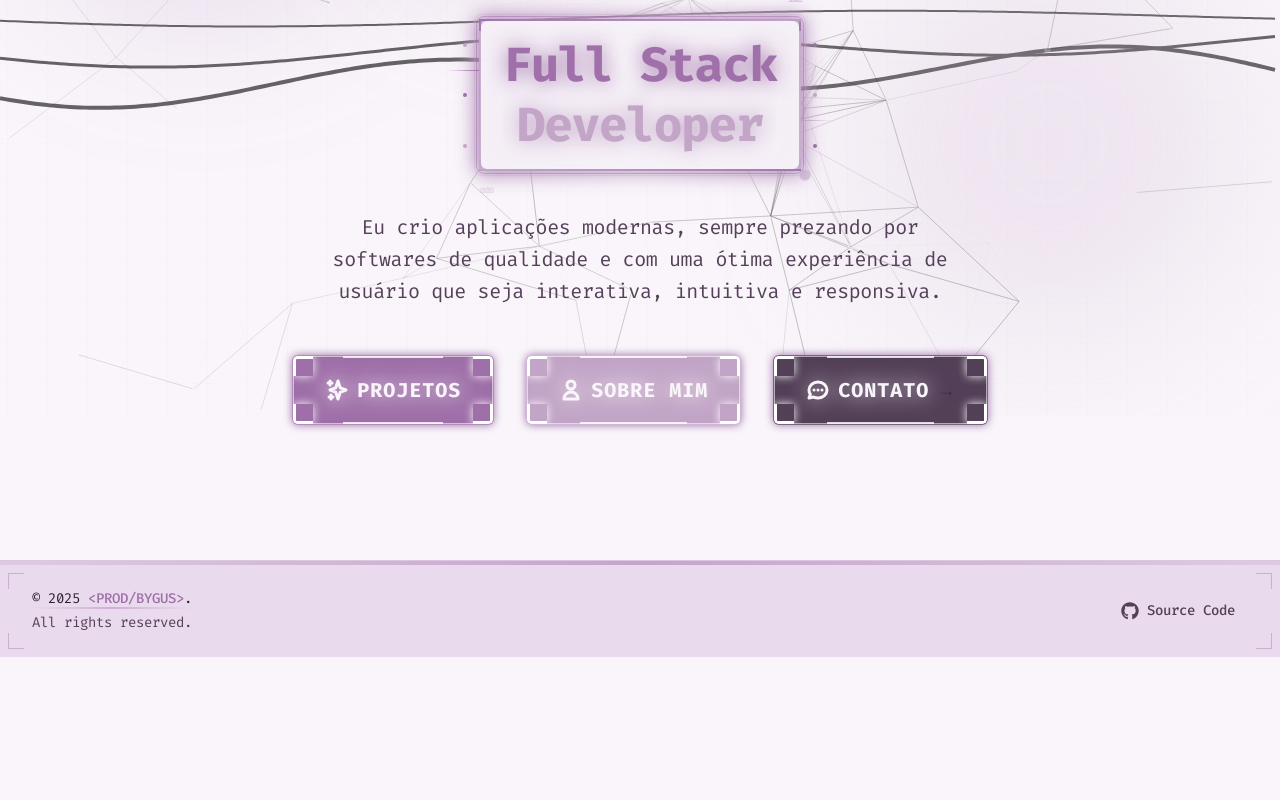
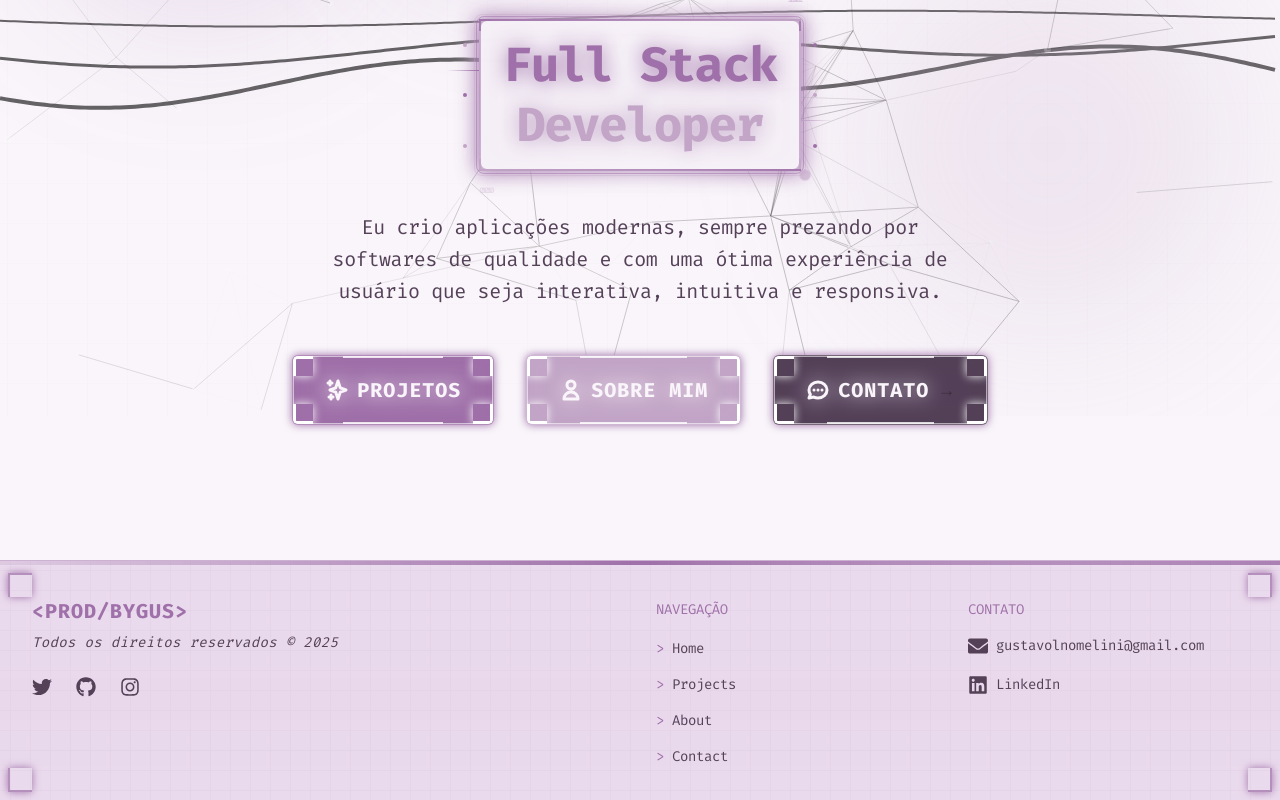
Before and after one commit to gustavo-nomelini/portfolio-prodbygus, a Next.js app: page / in a window 1280 px wide. Shown: the part 384-1184 px from the top of the page. Before the commit the page ends 1041 px from the top, so only its background shows below. Built offline with nearby package versions, Linux system fonts and the light colour scheme; a web font is replaced by a local one.

Commit message:
feat: enhance footer with social links, animations, and improved layout

```diff
--- a/src/components/layout/Footer.tsx
+++ b/src/components/layout/Footer.tsx
@@ -1,65 +1,277 @@
 'use client';
 
-import { FaGithub } from 'react-icons/fa';
+import { useEffect, useState } from 'react';
+import {
+  FaEnvelope,
+  FaGithub,
+  FaInstagram,
+  FaLinkedin,
+  FaTwitter,
+} from 'react-icons/fa';
 import ClientOnly from './ClientOnly';
 
 const Footer = () => {
-  // Usar um valor constante para o ano igual ao usado no Header
   const currentYear = '2025';
+  const [isGlitching, setIsGlitching] = useState(false);
+
+  const socialLinks = [
+    {
+      name: 'Twitter',
+      href: 'https://twitter.com/prodbygus37',
+      icon: <FaTwitter className="w-5 h-5" />,
+    },
+    {
+      name: 'GitHub',
+      href: 'https://github.com/gustavo-nomelini',
+      icon: <FaGithub className="w-5 h-5" />,
+    },
+    {
+      name: 'Instagram',
+      href: 'https://instagram.com/prodbygus37',
+      icon: <FaInstagram className="w-5 h-5" />,
+    },
+  ];
+
+  const footerLinks = [
+    { name: 'Home', href: '/' },
+    { name: 'Projects', href: '/projects' },
+    { name: 'About', href: '/about' },
+    { name: 'Contact', href: '/contact' },
+  ];
+
+  useEffect(() => {
+    const glitchInterval = setInterval(
+      () => {
+        setIsGlitching(true);
+        setTimeout(() => setIsGlitching(false), 150);
+      },
+      Math.random() * 5000 + 3000,
+    );
+
+    return () => clearInterval(glitchInterval);
+  }, []);
 
   return (
     <ClientOnly>
-      <footer className="bg-[var(--color4)]/90 backdrop-blur-md text-[var(--foreground)] border-t border-[var(--color1)]/20">
-        {/* Linha decorativa no topo */}
-        <div className="h-1 w-full bg-gradient-to-r from-[var(--color3)]/30 via-[var(--color1)]/50 to-[var(--color3)]/30"></div>
+      <footer
+        className={`relative bg-[var(--color4)]/90 backdrop-blur-md text-[var(--foreground)] border-t border-[var(--color1)]/40 overflow-hidden ${isGlitching ? 'cyber-glitch' : ''}`}
+      >
+        {/* Top decorative line with animation */}
+        <div className="h-1 w-full bg-gradient-to-r from-[var(--color3)]/30 via-[var(--color1)] to-[var(--color3)]/30 relative overflow-hidden">
+          <div className="absolute inset-0 bg-gradient-to-r from-transparent via-[var(--color1)] to-transparent animate-slide"></div>
+        </div>
 
-        <div className="max-w-7xl mx-auto px-4 sm:px-6 lg:px-8 py-4 sm:py-6 relative">
-          {/* Decorative corner elements */}
-          <div className="absolute top-2 left-2 w-4 h-4 border-t border-l border-[var(--color1)]/40 hidden sm:block"></div>
-          <div className="absolute top-2 right-2 w-4 h-4 border-t border-r border-[var(--color1)]/40 hidden sm:block"></div>
-          <div className="absolute bottom-2 left-2 w-4 h-4 border-b border-l border-[var(--color1)]/40 hidden sm:block"></div>
-          <div className="absolute bottom-2 right-2 w-4 h-4 border-b border-r border-[var(--color1)]/40 hidden sm:block"></div>
+        {/* Grid overlay */}
+        <div
+          className="absolute inset-0 opacity-5 pointer-events-none"
+          style={{
+            backgroundImage: `linear-gradient(0deg, transparent 24%, var(--color1) 25%, var(--color1) 26%, transparent 27%, transparent 74%, var(--color1) 75%, var(--color1) 76%, transparent 77%, transparent),
+                            linear-gradient(90deg, transparent 24%, var(--color1) 25%, var(--color1) 26%, transparent 27%, transparent 74%, var(--color1) 75%, var(--color1) 76%, transparent 77%, transparent)`,
+            backgroundSize: '40px 40px',
+          }}
+        />
 
-          <div className="flex flex-col md:flex-row justify-between items-center gap-3">
-            <div className="mb-3 md:mb-0 text-center md:text-left">
-              <div className="flex flex-col space-y-1">
-                <p className="text-sm relative inline-block">
-                  <span className="relative z-10">
-                    © {currentYear}{' '}
-                    <span className="text-[var(--color1)] font-medium">
+        {/* Scanline effect */}
+        <div className="absolute inset-0 bg-gradient-to-b from-transparent via-[var(--color1)]/5 to-transparent pointer-events-none animate-scanline" />
+
+        <div className="max-w-7xl mx-auto px-4 sm:px-6 lg:px-8 py-8 relative z-10">
+          {/* Decorative corners with glow */}
+          <div className="absolute top-2 left-2 w-6 h-6 border-t-2 border-l-2 border-[var(--color1)]/70 hidden sm:block neon-glow"></div>
+          <div className="absolute top-2 right-2 w-6 h-6 border-t-2 border-r-2 border-[var(--color1)]/70 hidden sm:block neon-glow"></div>
+          <div className="absolute bottom-2 left-2 w-6 h-6 border-b-2 border-l-2 border-[var(--color1)]/70 hidden sm:block neon-glow"></div>
+          <div className="absolute bottom-2 right-2 w-6 h-6 border-b-2 border-r-2 border-[var(--color1)]/70 hidden sm:block neon-glow"></div>
+
+          <div className="grid grid-cols-1 md:grid-cols-2 gap-8 relative">
+            {/* Left column */}
+            <div>
+              <div className="mb-6 group">
+                <p className="text-sm flex flex-col items-center md:items-start">
+                  <span className="font-mono text-xl text-[var(--color1)] font-bold tracking-wider group-hover:text-shadow-glow transition-all duration-300">
                     &lt;PROD/BYGUS&gt;
                   </span>
-                    .
+                  <span className="mt-2 text-[var(--foreground-muted)] italic tracking-wide">
+                    Todos os direitos reservados © {currentYear}
                   </span>
-                  {/* Highlight effect */}
-                  <span className="absolute bottom-0 left-0 w-full h-0.5 bg-gradient-to-r from-transparent via-[var(--color1)]/40 to-transparent"></span>
                 </p>
-                <p className="text-sm text-[var(--foreground-muted)]">
-                  All rights reserved.
-                </p>
+              </div>
+
+              {/* Social links */}
+              <div className="flex space-x-6">
+                {socialLinks.map((item) => (
+                  <a
+                    key={item.name}
+                    href={item.href}
+                    className="text-[var(--foreground-muted)] relative hover:text-[var(--color1)] hover:scale-110 transition-all duration-300"
+                    target="_blank"
+                    rel="noopener noreferrer"
+                    aria-label={`Me siga na rede social ${item.name}`}
+                  >
+                    {item.icon}
+                  </a>
+                ))}
               </div>
             </div>
 
-            {/* Link para o repositório do código-fonte */}
+            {/* Right column */}
+            <div className="grid grid-cols-2 gap-8">
+              <div>
+                <h3 className="text-sm font-mono text-[var(--color1)] tracking-wider uppercase mb-4 cyber-heading after:content-['_//>']">
+                  Navegação
+                </h3>
+                <ul className="space-y-3">
+                  {footerLinks.map((link) => (
+                    <li key={link.name}>
                       <a
-              href="https://github.com/gustavo-nomelini/prod-by-gus-portfolio"
+                        href={link.href}
+                        className="text-sm text-[var(--foreground-muted)] cyber-link hover:text-[var(--color1)] hover:text-shadow-glow transition-all duration-300"
+                      >
+                        <span className="text-[var(--color1)]">&#62; </span>
+                        {link.name}
+                      </a>
+                    </li>
+                  ))}
+                </ul>
+              </div>
+
+              <div>
+                <h3 className="text-sm font-mono text-[var(--color1)] tracking-wider uppercase mb-4 cyber-heading after:content-['_//>']">
+                  Contato
+                </h3>
+                <ul className="space-y-3">
+                  <li>
+                    <a
+                      href="mailto:gustavolnomelini@gmail.com"
+                      className="text-sm text-[var(--foreground-muted)] hover:text-[var(--color1)] transition-colors inline-flex items-center space-x-2 group"
+                    >
+                      <FaEnvelope className="w-5 h-5" />
+                      <span className="hidden md:inline">
+                        gustavolnomelini@gmail.com
+                      </span>
+                    </a>
+                  </li>
+                  <li>
+                    <a
+                      href="https://www.linkedin.com/in/gustavo-lopes-nomelini-144bb1212/"
+                      className="text-sm text-[var(--foreground-muted)] hover:text-[var(--color1)] transition-colors inline-flex items-center space-x-2 group"
                       target="_blank"
                       rel="noopener noreferrer"
-              className="flex items-center space-x-2 text-[var(--foreground-muted)] hover:text-[var(--color1)] transition-all group px-3 py-1.5 rounded-md border border-transparent hover:border-[var(--color1)]/30 hover:bg-[var(--color1)]/5"
-              aria-label="Ver código-fonte no GitHub"
                     >
-              <FaGithub className="text-lg group-hover:scale-110 transition-transform" />
-              <span
-                className="text-sm font-medium relative after:absolute after:left-0 after:right-0 after:bottom-0 after:h-[1px]
-                            after:bg-[var(--color1)] after:origin-right after:scale-x-0 after:transition-transform
-                            after:duration-300 group-hover:after:origin-left group-hover:after:scale-x-100"
-              >
-                Source Code
-              </span>
+                      <FaLinkedin className="w-5 h-5" />
+                      <span className="hidden md:inline">LinkedIn</span>
                     </a>
+                  </li>
+                </ul>
+              </div>
+            </div>
           </div>
         </div>
       </footer>
+
+      <style jsx>{`
+        .cyber-glitch {
+          animation: glitch 0.3s linear infinite;
+        }
+
+        @keyframes glitch {
+          0% {
+            transform: translate(0);
+          }
+          20% {
+            transform: translate(-2px, 2px);
+          }
+          40% {
+            transform: translate(-2px, -2px);
+          }
+          60% {
+            transform: translate(2px, 2px);
+          }
+          80% {
+            transform: translate(2px, -2px);
+          }
+          100% {
+            transform: translate(0);
+          }
+        }
+
+        @keyframes slide {
+          0% {
+            transform: translateX(-100%);
+          }
+          100% {
+            transform: translateX(100%);
+          }
+        }
+
+        .animate-slide {
+          animation: slide 3s linear infinite;
+        }
+
+        @keyframes scanline {
+          0% {
+            transform: translateY(-100%);
+            opacity: 0.1;
+          }
+          50% {
+            opacity: 0.2;
+          }
+          100% {
+            transform: translateY(100%);
+            opacity: 0.1;
+          }
+        }
+
+        .animate-scanline {
+          animation: scanline 10s linear infinite;
+        }
+
+        .text-shadow-glow {
+          text-shadow: 0 0 8px var(--color1);
+        }
+
+        .neon-glow {
+          box-shadow: 0 0 8px var(--color1);
+        }
+
+        .cyber-heading {
+          position: relative;
+          display: inline-block;
+        }
+
+        .cyber-heading::after {
+          content: '';
+          position: absolute;
+          right: 0;
+          bottom: -2px;
+          width: 0;
+          height: 2px;
+          background: var(--color1);
+          transition: width 0.3s ease;
+        }
+
+        .cyber-heading:hover::after {
+          width: 100%;
+        }
+
+        .cyber-link {
+          position: relative;
+          display: inline-block;
+        }
+
+        .cyber-link::after {
+          content: '';
+          position: absolute;
+          right: 0;
+          bottom: -2px;
+          width: 0;
+          height: 1px;
+          background: var(--color1);
+          transition: width 0.3s ease;
+        }
+
+        .cyber-link:hover::after {
+          width: 100%;
+        }
+      `}</style>
     </ClientOnly>
   );
 };
```
Lines whose indentation alone changed are shown as unchanged.
